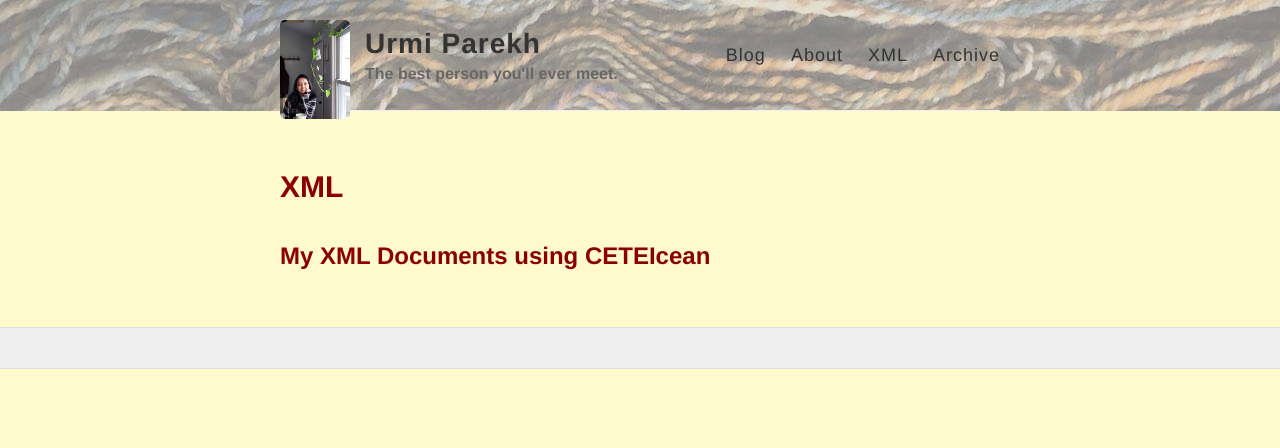
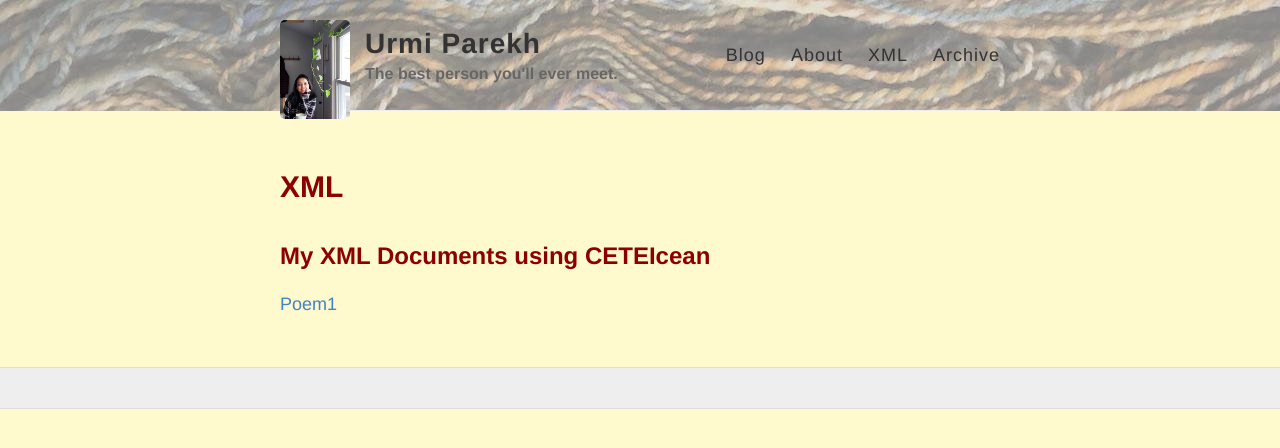
Before and after one commit to UrmiParekh/UrmiParekh.github.io, a Jekyll site: the page built from _pages/xml_docs.md, in a window 1280 px wide. Shown: the top 448 px of the page. Built offline with Jekyll 4.4.1, drawn with Linux system fonts in a browser that asks for light colours.

Commit message:
Update xml_docs.md

```diff
--- a/_pages/xml_docs.md
+++ b/_pages/xml_docs.md
@@ -8,6 +8,6 @@ title: XML
 <div id="archives">
 <h2>My XML Documents using CETEIcean</h2>
 <!-- add links to the HTML versions of your XML files below-->
-<p><a href="../xml/Poem1.html"></a></p>
+<p><a href="../xml/Poem1.html">Poem1</a></p>
 
 </div>
```
